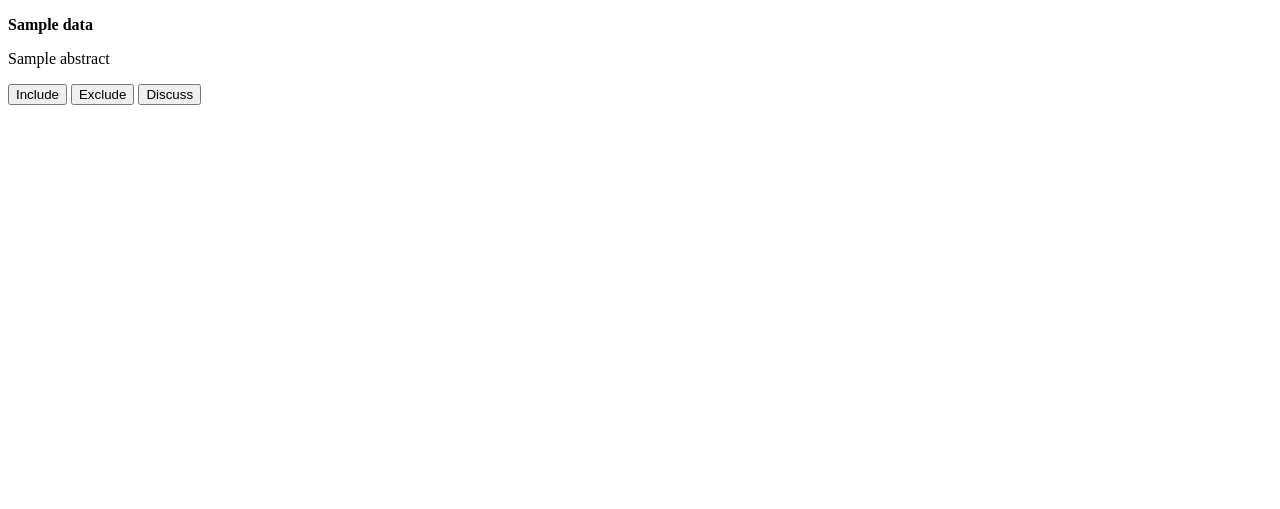
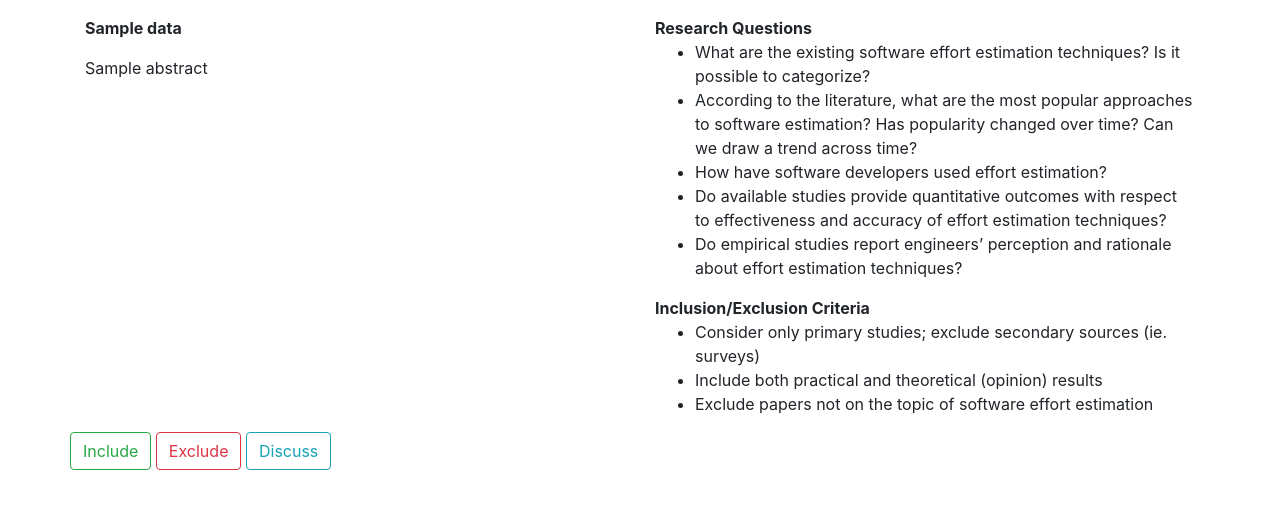
Before and after one commit to andyg0808/paper-reviewer, a Flask app: template templates/paper.html in a window 1280 px wide. Shown: the top 509 px of the page. Run offline with Flask 2, Linux system fonts and the light colour scheme; the template is opened without the code that fills it: most values are stand-ins (such as "Sample title", 1, 10 or a date in 2020); parts of the project's set-up code (start-up, migrations or seed data) failed here and were passed over; some libraries are stand-ins or nearby versions.

Commit message:
Add Bootstrap and add criteria from slides

```diff
--- a/templates/paper.html
+++ b/templates/paper.html
@@ -1,6 +1,12 @@
 <!doctype html>
-<html>
+<html lang="en">
   <head>
+    <!-- Required meta tags -->
+    <meta charset="utf-8">
+    <meta name="viewport" content="width=device-width, initial-scale=1, shrink-to-fit=no">
+
+    <link rel="stylesheet" href="https://stackpath.bootstrapcdn.com/bootstrap/4.1.0/css/bootstrap.min.css" integrity="sha384-9gVQ4dYFwwWSjIDZnLEWnxCjeSWFphJiwGPXr1jddIhOegiu1FwO5qRGvFXOdJZ4" crossorigin="anonymous">
+
     <title>
       Paper Reviewer
     </title>
@@ -10,8 +16,8 @@
         font-weight: bold;
       }
 
-      #abstract {
-        width: 40em;
+      body {
+        margin-top: 1em;
       }
     </style>
 
@@ -30,18 +36,62 @@
     </script>
   </head>
   <body>
+    <div class="container">
+      <div class="row">
+        <div class="col-sm" >
           <p id="title">
           {{data['Document Title']}}
           </p>
           <p id="abstract">
           {{data['Abstract']}}
           </p>
+        </div>
+        <div class="col-sm">
+          <strong>Research Questions</strong>
+          <ul>
+            <li>
+              What are the existing software effort estimation techniques? Is
+              it possible to categorize?
+            </li>
+            <li>
+              According to the literature, what are the most popular
+              approaches to software estimation? Has popularity changed over
+              time? Can we draw a trend across time?
+            </li>
+            <li>
+              How have software developers used effort estimation?
+            </li>
+            <li>
+              Do available studies provide quantitative outcomes with respect
+              to effectiveness and accuracy of effort estimation techniques?
+            </li>
+            <li>
+              Do empirical studies report engineers’ perception and rationale
+              about effort estimation techniques?
+            </li>
+          </ul>
+          <strong>Inclusion/Exclusion Criteria</strong>
+          <ul>
+            <li>Consider only primary studies; exclude secondary sources (ie. surveys)</li>
+            <li>Include both practical and theoretical (opinion) results</li>
+            <li>Exclude papers not on the topic of software effort estimation</li>
+          </ul>
+        </div>
+      </div>
 
+      <div class="row">
         <form method="post">
           <input type="hidden" name="paper_id" value="{{paper_id}}">
-      <button title="Shortcut key: i" id="include" formaction="/include">Include</button>
-      <button title="Shortcut key: e" id="exclude" formaction="/exclude">Exclude</button>
-      <button title="Shortcut key: d" id="discuss" formaction="/discuss">Discuss</button>
+          <button class="btn btn-outline-success" title="Shortcut key: i" id="include" formaction="/include">Include</button>
+          <button class="btn btn-outline-danger" title="Shortcut key: e" id="exclude" formaction="/exclude">Exclude</button>
+          <button class="btn btn-outline-info" title="Shortcut key: d" id="discuss" formaction="/discuss">Discuss</button>
         </form>
+      </div>
+    </div>
+
+    <script src="https://code.jquery.com/jquery-3.3.1.slim.min.js" integrity="sha384-q8i/X+965DzO0rT7abK41JStQIAqVgRVzpbzo5smXKp4YfRvH+8abtTE1Pi6jizo" crossorigin="anonymous"></script>
+    <script src="https://cdnjs.cloudflare.com/ajax/libs/popper.js/1.14.0/umd/popper.min.js" integrity="sha384-cs/chFZiN24E4KMATLdqdvsezGxaGsi4hLGOzlXwp5UZB1LY//20VyM2taTB4QvJ" crossorigin="anonymous"></script>
+    <script src="https://stackpath.bootstrapcdn.com/bootstrap/4.1.0/js/bootstrap.min.js" integrity="sha384-uefMccjFJAIv6A+rW+L4AHf99KvxDjWSu1z9VI8SKNVmz4sk7buKt/6v9KI65qnm" crossorigin="anonymous"></script>
+
   </body>
 </html>
```
Lines whose indentation alone changed are shown as unchanged.
